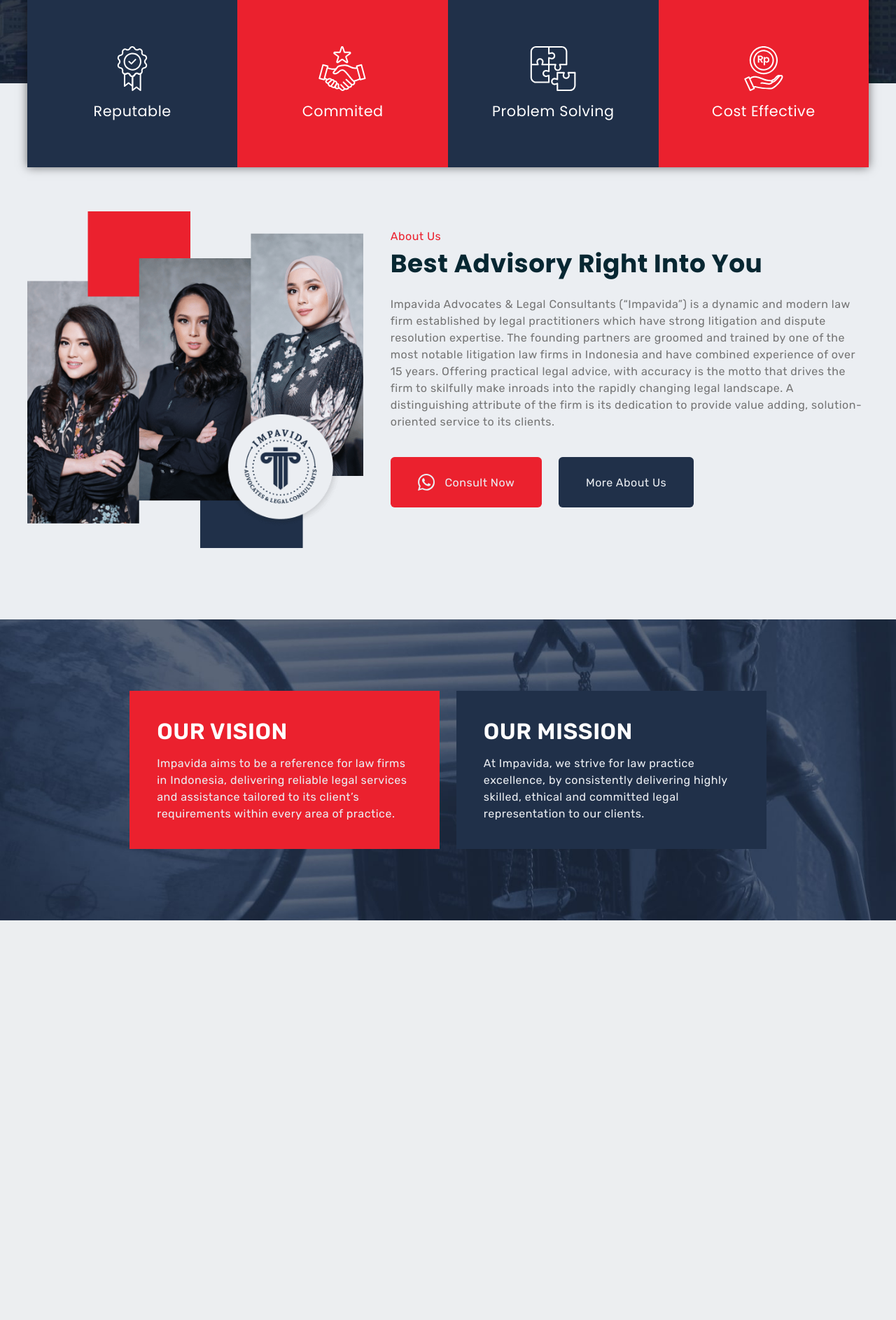
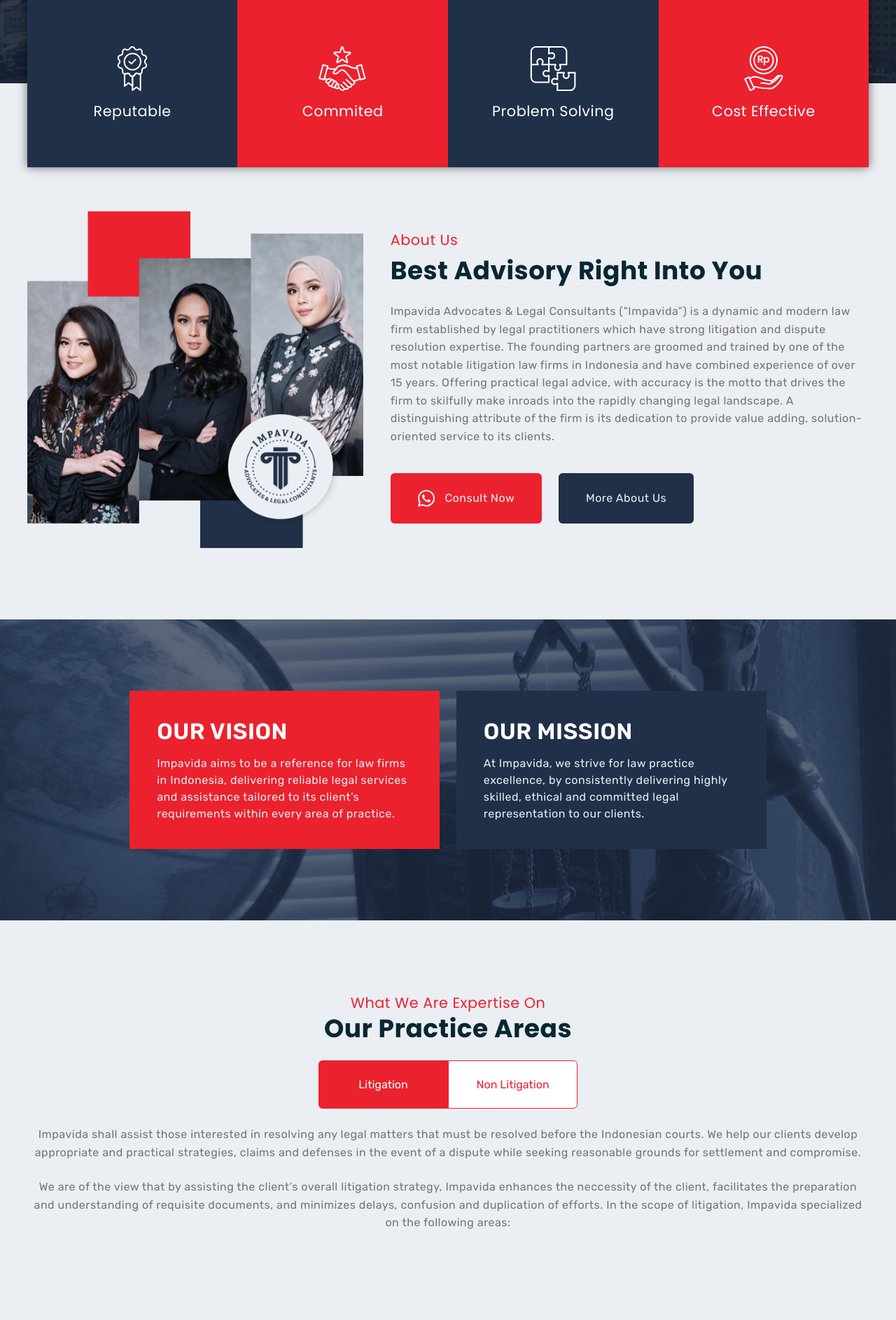
Before and after one commit to ovarz/impavidalaw, a PHP site: page /home.php in a window 1280 px wide. Shown: the part 908-2794 px from the top of the page at 70% size. Before the commit the page ends 2223 px from the top, so only its background shows below. Run offline with PHP 8.4, Linux system fonts and the light colour scheme.

Commit message:
impavida OPA

```diff
--- a/css/hold.css
+++ b/css/hold.css
@@ -54,6 +54,8 @@ header{background-color:var(--color-default-3);}
   --color-default-1:#EBEEF2;
   --color-default-3:#FFFFFF;
 }
+.title-primary{color:var(--color-default-2);}
+.title-secondary{color:var(--color-default-4);}
 
 
 
@@ -65,6 +67,14 @@ header{background-color:var(--color-default-3);}
 .svm-mission{background-color:var(--bg-2);}
 .svm-title{color:var(--color-default-3);}
 .svm-desc{color:var(--color-default-1);}
+
+
+
+button.saop-tab-button{border-radius:0; background-color:var(--bg-2); color:var(--color-default-4); border:1px solid var(--color-default-4);}
+button.saop-tab-button[title="Litigation"]{border-top-left-radius:var(--rounded-1); border-bottom-left-radius:var(--rounded-1);}
+button.saop-tab-button[title="NonLitigation"]{border-top-right-radius:var(--rounded-1); border-bottom-right-radius:var(--rounded-1);}
+button.saop-tab-curr{background-color:var(--color-default-4); color:var(--bg-2);}
+button.saop-tab-button:hover{background-color:var(--color-default-1); color:var(--bg-2); border-color:var(--color-default-1);}
 
 
 
--- a/css/home-hold.css
+++ b/css/home-hold.css
@@ -9,8 +9,6 @@
 
 
 .section-home-about{background-color:var(--bg-1);}
-.sha-label{color:var(--color-default-4);}
-.sha-title{color:var(--color-default-2);}
 
 
 
--- a/css/home.css
+++ b/css/home.css
@@ -12,8 +12,8 @@
 .section-home-about > .width-max{display:grid; grid-gap:var(--size-5);}
 .sha-image{width:100%; max-width:var(--image-width); margin:0 auto;}
 .sha-image:before{padding-top:100.36%;}
-.sha-label, .sha-desc{line-height:150%;}
-.sha-title{font-family:'Poppins',sans-serif; font-size:2.25rem; line-height:120%; font-weight:bold; margin-top:var(--size-1); margin-bottom:var(--size-4);}
+.sha-label, .sha-desc{line-height:160%;}
+.sha-title{margin-top:var(--size-1); margin-bottom:var(--size-4);}
 .sha-action{margin-top:var(--size-5);}
 .sha-button{display:flex;}
 .sha-button .svgicon{margin-right:var(--size-3);}
--- a/css/rancak-desktop.css
+++ b/css/rancak-desktop.css
@@ -1,12 +1,8 @@
-:root, :before, :after{
-  --default-fontsize:16px;
-}
-
 .mobile-only{display:none !important; visibility:hidden; content-visibility:hidden;}
 
 .header-sticky .header-link, .header-sticky .menu-link{height:var(--size-6);}
 
-.header-link, .menu-link{height:var(--size-7);}
+.header-link, .menu-link{height:var(--size-7); padding:0 var(--size-3);}
 nav .menu-link:last-child{padding-right:var(--size-5);}
 .menu-home{padding-left:var(--size-5);}
 
--- a/css/rancak.css
+++ b/css/rancak.css
@@ -5,7 +5,7 @@
 :root, :before, :after{
   --site-container:1280px;
   --max-zindex:2147483648;
-  --default-fontsize:14px;
+  --default-fontsize:16px;
   --title-fontsize:2rem;
   --sidebar-width:300px;
   --size-1:0.357rem;
@@ -16,6 +16,14 @@
   --size-6:3.929rem;
   --size-7:6.357rem;
   --bg-1:#EBEEF2;
+}
+
+
+
+
+
+@media screen and (min-width:0px) and (max-width:374px){
+  :root, :before, :after{--default-fontsize:14px;}
 }
 
 
@@ -42,7 +50,7 @@ display:flex; text-align:center; align-items:center; justify-content:center;}
 header > .width-max, nav{display:flex;}
 header{position:-webkit-sticky; position:sticky; z-index:calc(var(--max-zindex) - 5000); top:0; left:0; width:100%;}
 header > .width-max{justify-content:space-between;}
-.header-link, .menu-link{display:flex; align-items:center; padding:0 var(--size-3); font-weight:bold;}
+.header-link, .menu-link{display:flex; align-items:center; padding:0 var(--size-2); font-weight:bold;}
 .impavida-logo{width:auto; height:64%;}
 
 .menu-link > span{display:block; position:relative;}
@@ -55,7 +63,9 @@ header > .width-max{justify-content:space-between;}
 .section-container{position:relative; padding:var(--size-7) 0;}
 .section-container > .width-max{display:block; z-index:5000;}
 .section-bg{position:absolute; z-index:1; top:0; left:0; width:100%; height:100%;}
-.section-title{font-family:'Poppins',sans-serif;}
+.title-primary, .title-secondary{font-family:'Poppins',sans-serif;}
+.title-primary{font-size:2.25rem; line-height:120%; font-weight:bold;}
+.title-secondary{font-size:1.3rem;}
 
 
 
@@ -73,6 +83,14 @@ header > .width-max{justify-content:space-between;}
 
 
 
+.saop-tab{margin:var(--size-4) 0;}
+.saop-label, .saop-title{text-align:center;}
+.saop-content{display:none; line-height:160%;}
+.saop-content#Litigation{display:block;}
+.saop-content p{text-align:center; margin-bottom:var(--size-4);}
+
+
+
 
 
 @media screen and (min-width:0px) and (max-width:639px){
@@ -83,6 +101,9 @@ header > .width-max{justify-content:space-between;}
   .menu-toggle-open{background-color:var(--color-default-4); padding-left:var(--size-4);}
 
   .primelist{grid-template-columns:repeat(2,1fr); margin-bottom:calc((var(--prime-box-height) / 1) * -1);}
+
+  .saop-tab{display:grid; grid-template-columns:repeat(2,1fr);}
+  button.saop-tab-button{padding:var(--size-4) 0;}
 }
 
 
@@ -95,6 +116,9 @@ header > .width-max{justify-content:space-between;}
   .menu-toggle{display:none !important; visibility:hidden; content-visibility:hidden;}
 
   .primelist{grid-template-columns:repeat(4,1fr); margin-bottom:calc((var(--prime-box-height) / 2) * -1);}
+
+  .saop-tab{display:flex; justify-content:center;}
+  .saop-tab-button{min-width:185px;}
 }
 
 
--- a/home.php
+++ b/home.php
@@ -56,15 +56,15 @@
 	  </div>
 	</div>
 	<div class="sha-right">
-	  <h2 class="sha-label">About Us</h2>
-	  <h3 class="sha-title">Best Advisory Right Into You</h3>
+	  <h2 class="title-secondary sha-label">About Us</h2>
+	  <h3 class="title-primary sha-title">Best Advisory Right Into You</h3>
 	  <h4 class="sha-desc">Impavida Advocates & Legal Consultants (“Impavida”) is a dynamic and modern law firm established by legal practitioners which have strong litigation and dispute resolution expertise. The founding partners are groomed and trained by one of the most notable litigation law firms in Indonesia and have combined experience of over 15 years. Offering practical legal advice, with accuracy is the motto that drives the firm to skilfully make inroads into the rapidly changing legal landscape. A distinguishing attribute of the firm is its dedication to provide value adding, solution-oriented service to its clients.</h4>
 	  <div class="sha-action">
 	    <a aria-label="Consult Now" alt="Consult Now" class="btn btn-red sha-button" href="https://api.whatsapp.com/send?phone=62800000000000" target="_blank">
 		  <?php require ($_SERVER['IL'].'img/icon/whatsapp-outline.svg')?>
 		  <span class="sha-button-label">Consult Now</span>
 		</a>
-	    <a aria-label="More About Us" alt="More About Us" class="btn btn-blue sha-button" href="https://api.whatsapp.com/send?phone=62800000000000" target="_blank">
+	    <a aria-label="More About Us" alt="More About Us" class="btn btn-blue sha-button" href="team/">
 		  <span class="sha-button-label">More About Us</span>
 		</a>
 	  </div>
@@ -75,6 +75,7 @@
 
 
 <?php $visi_bg="yes"; require ($_SERVER['IL'].'module/visi-misi.php')?>
+<?php require ($_SERVER['IL'].'module/areas-of-practice.php')?>
 
 
 
--- /dev/null
+++ b/module/areas-of-practice.php
@@ -0,0 +1,24 @@
+<section aria-label="Areas Of Practice" class="section-container section-areasofpractice">
+  <span class="width-max">
+    <h2 class="title-secondary saop-label">What We Are Expertise On</h2>
+	<h3 class="title-primary saop-title">Our Practice Areas</h3>
+	<div class="saop-tab">
+	  <button title="Litigation" class="btn saop-tab-button saop-tab-curr">Litigation</button>
+	  <button title="NonLitigation" class="btn saop-tab-button">Non Litigation</button>
+	</div>
+
+
+
+	<div class="saop-content" id="Litigation">
+	  <p>Impavida shall assist those interested in resolving any legal matters that must be resolved before the Indonesian courts. We help our clients develop appropriate and practical strategies, claims and defenses in the event of a dispute while seeking reasonable grounds for settlement and compromise.</p>
+	  <p>We are of the view that by assisting the client’s overall litigation strategy, Impavida enhances the neccessity of the client, facilitates the preparation and understanding of requisite documents, and minimizes delays, confusion and duplication of efforts. In the scope of litigation, Impavida specialized on the following areas:</p>
+	</div>
+
+
+
+	<div class="saop-content" id="NonLitigation">
+	  <p>Impavida shall assist and advise clients in properly observing relevant laws and regulations in Indonesia and provides legal opinions for major business decisions. Impavida participates in major economic activities including but not limited to corporate rights and interests, asset transfer, mergers and acquisitions, joint venture and joint operations or corporate restructuring and engage in non-litigation legal matters.</p>
+	  <p>In the scope of non-litigation, Impavida specialized on the following areas:</p>
+	</div>
+  </span>
+</section>
```
Also changed, not shown: js/rancak.js (+13 -0 lines).
